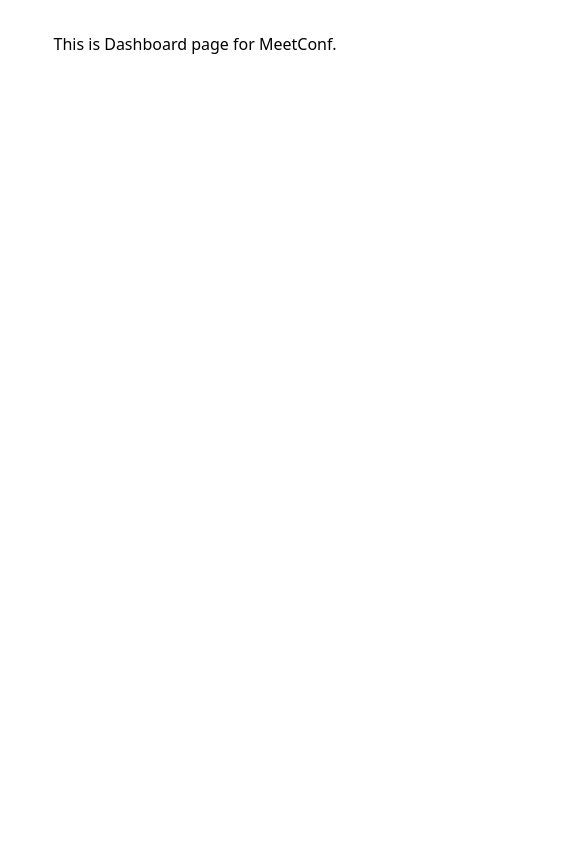
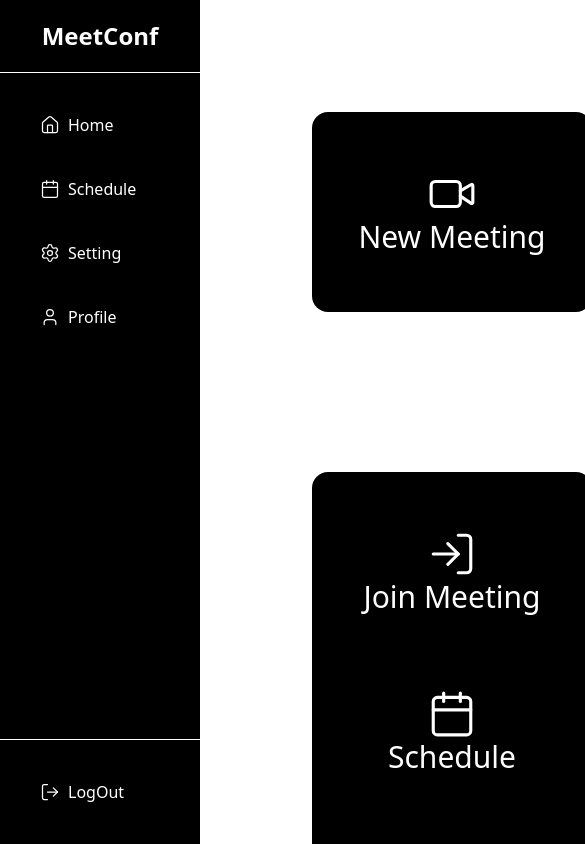
Before and after one commit to IamFJ03/Video-Conferencing, a React (Vite) app in the folder frontend/: page /dashboard in a window 390 px wide. Shown: the top 844 px of the page, 585 px wide, since content can reach past the window. Built offline with nearby package versions, Linux system fonts and the light colour scheme; no server answers.

Commit message:
Home Page

```diff
--- a/frontend/Pages/Dashboard.jsx
+++ b/frontend/Pages/Dashboard.jsx
@@ -1,10 +1,55 @@
-import React,{useState} from 'react'
+import React, { useState } from 'react'
+import { Link } from 'react-router-dom';
+import { Home, User, Calendar, Settings, LogOut, LogIn, Video, Users } from 'lucide-react';
 
 export default function Dashboard() {
   return (
     <div>
-      <div>
-        <h2>This is Dashboard page for MeetConf.</h2>
+      <div className='flex '>
+        <div className='h-screen bg-black w-50 bottom-8 md:right-39 right-8 relative'>
+          <p className='text-white text-2xl font-bold py-5 border-b-1 w-50'>MeetConf</p>
+          <ul className='text-white text-left py-10 px-10'>
+            <li className='flex flex-row items-center'>
+              <Home color="white" size={20} strokeWidth={1.5} className='mr-2' />
+              <span><Link to="">Home</Link></span>
+            </li>
+            <li className='py-10 flex flex-row items-center'>
+              <Calendar color="white" size={20} strokeWidth={1.5} className='mr-2' />
+              <span><Link to=""> Schedule</Link></span>
+            </li>
+            <li className='flex flex-row items-center'>
+              <Settings color="white" size={20} strokeWidth={1.5} className='mr-2' />
+              <span><Link to="">Setting</Link></span>
+            </li>
+            <li className='pt-10 flex flex-row items-center'>
+              <User color="white" size={20} strokeWidth={1.5} className='mr-2' />
+              <span><Link to="">Profile</Link></span>
+            </li>
+
+          </ul>
+          <p className='text-white pt-10 flex flex-row items-center absolute bottom-10 border-t-1 w-50'>
+            <LogOut color='white' size={20} strokeWidth={1.5} className='ml-10 mr-2' />
+            <span className=''>LogOut</span>
+          </p>
+        </div>
+        <div className='flex flex-row justify-center gap-40 mt-20 ml-20 flex-wrap'>
+          <div className='h-50 min-w-70 bg-black rounded-2xl flex flex-col items-center justify-center hover:shadow-2xl hover:mt-[-20px] duration-500 hover:cursor-pointer'>
+            <Video color='white' size={50} strokeWidth={1.5} />
+            <p className='text-white text-3xl'>New Meeting</p>
+          </div>
+          <div className='h-50 min-w-70 bg-black rounded-2xl flex flex-col items-center justify-center hover:shadow-2xl hover:mt-[-20px] duration-500 hover:cursor-pointer'>
+            <LogIn color='white' size={50} strokeWidth={1.5} />
+            <p className='text-white text-3xl'>Join Meeting</p>
+          </div>
+          <div className='h-50 min-w-70 bg-black rounded-2xl flex flex-col items-center justify-center hover:shadow-2xl mt-[-200px] hover:mt-[-220px] duration-500 hover:cursor-pointer'>
+            <Calendar color='white' size={50} strokeWidth={1.5} />
+            <p className='text-white text-3xl'>Schedule</p>
+          </div>
+          <div className='flex flex-col h-50 min-w-70  bg-black rounded-2xl items-center justify-center hover:shadow-2xl mt-[-200px] hover:mt-[-220px] duration-500 hover:cursor-pointer'>
+            <Users color='white' size={50} strokeWidth={1.5} />
+            <p className='text-white text-3xl'>Contacts</p>
+          </div>
+        </div>
       </div>
     </div>
   )
--- a/frontend/package.json
+++ b/frontend/package.json
@@ -13,8 +13,10 @@
     "@tailwindcss/vite": "^4.1.12",
     "axios": "^1.12.2",
     "framer-motion": "^12.23.22",
+    "lucide-react": "^0.544.0",
     "react": "^19.1.1",
     "react-dom": "^19.1.1",
+    "react-icons": "^5.5.0",
     "react-player": "^3.3.2",
     "react-router-dom": "^7.8.2",
     "socket.io-client": "^4.8.1",
```
Also changed, not shown: 1 other file (tests, documents, lock files or other folders).
